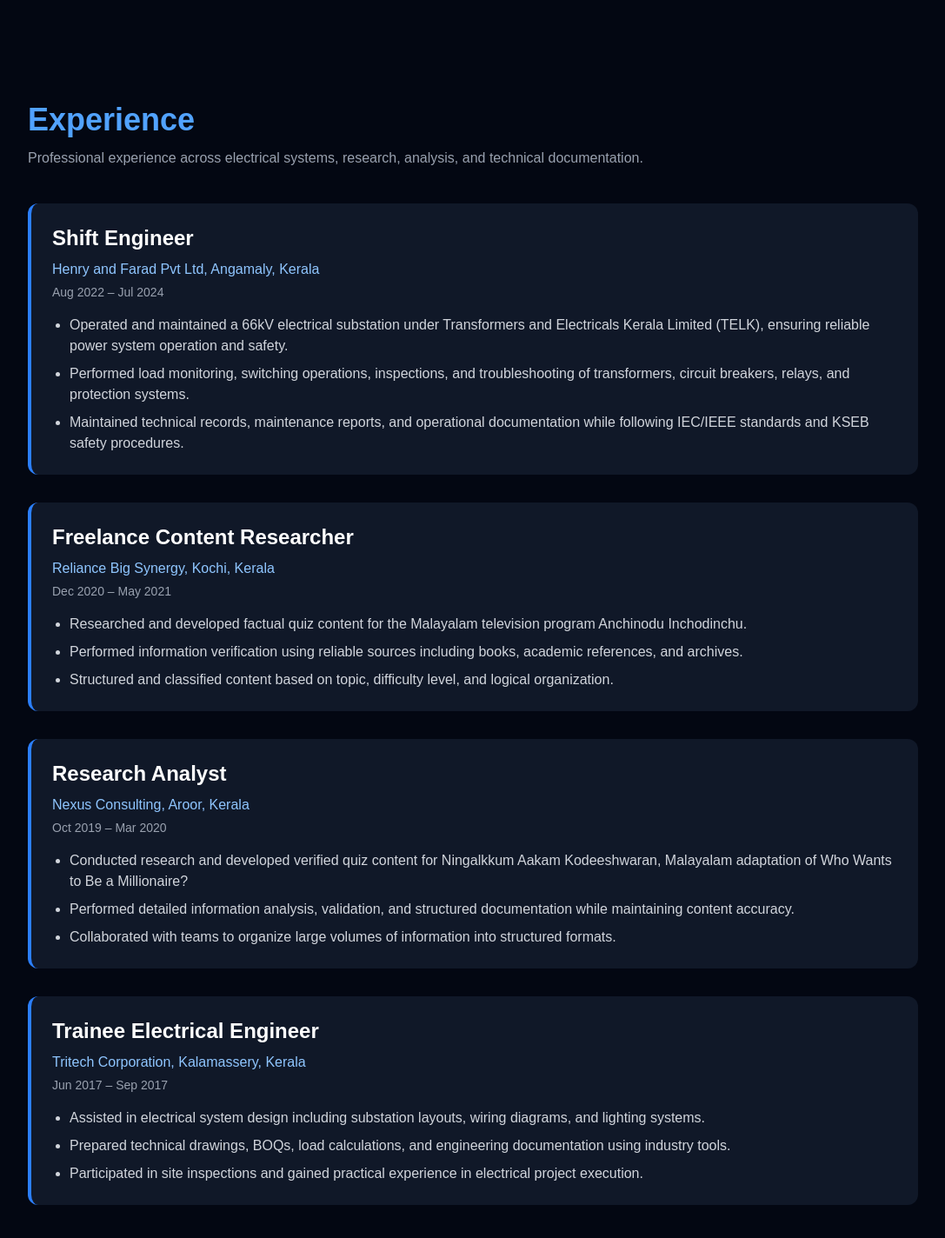
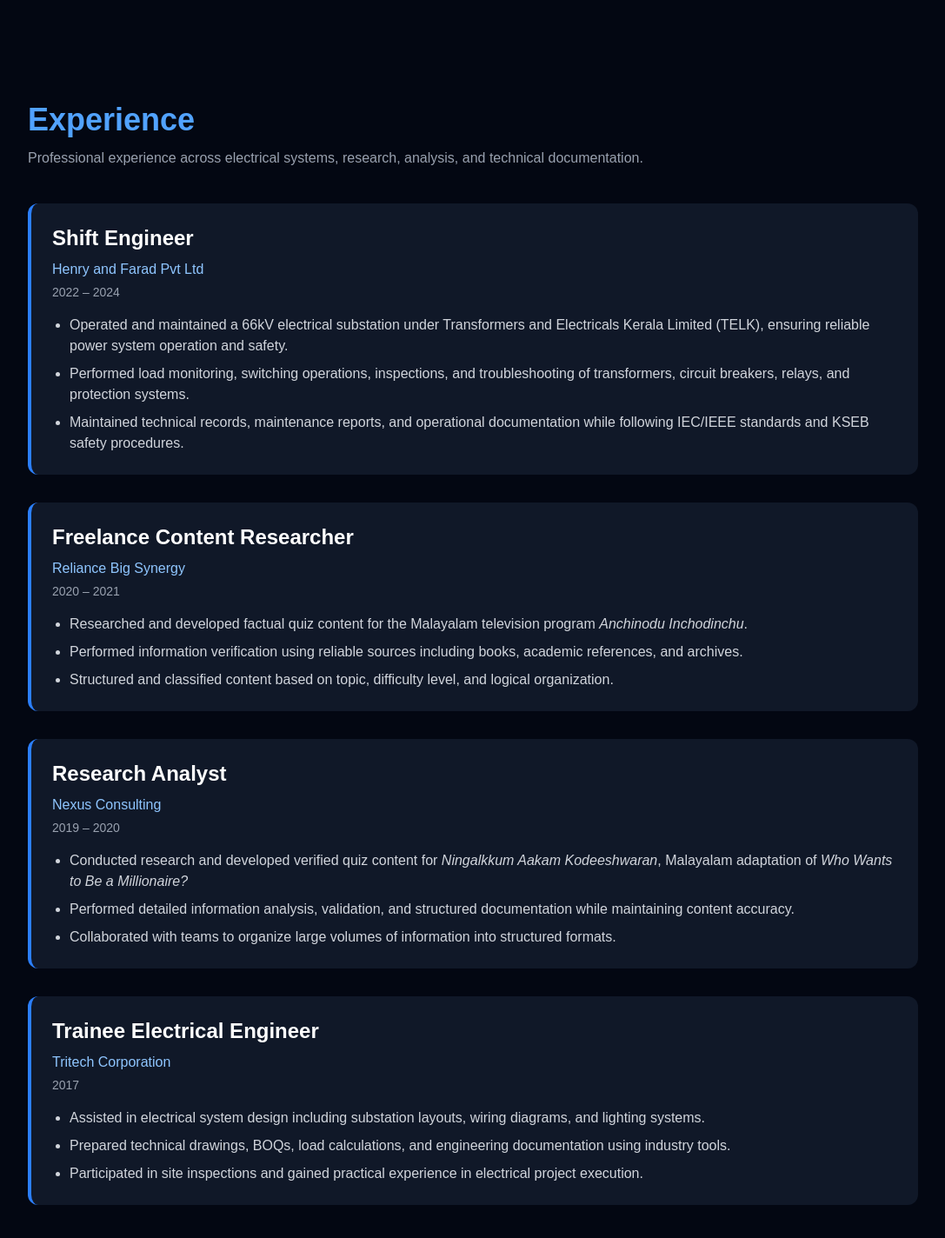
Before and after one commit to sachinmavelil/sachin-portfolio, a Next.js app: page / in a window 1280 px wide. Shown: the part 2774-4198 px from the top of the page at 87% size, without its empty margins (96-1183 px from the left). Built offline with nearby package versions, Linux system fonts and the light colour scheme.

Commit message:
Italicize television program titles in experience section

```diff
--- a/src/components/Experience.tsx
+++ b/src/components/Experience.tsx
@@ -7,8 +7,8 @@
   const experiences = [
     {
       role: "Shift Engineer",
-      company: "Henry and Farad Pvt Ltd, Angamaly, Kerala",
-      duration: "Aug 2022 – Jul 2024",
+      company: "Henry and Farad Pvt Ltd",
+      duration: "2022 – 2024",
       points: [
         "Operated and maintained a 66kV electrical substation under Transformers and Electricals Kerala Limited (TELK), ensuring reliable power system operation and safety.",
         "Performed load monitoring, switching operations, inspections, and troubleshooting of transformers, circuit breakers, relays, and protection systems.",
@@ -18,10 +18,13 @@
 
     {
       role: "Freelance Content Researcher",
-      company: "Reliance Big Synergy, Kochi, Kerala",
-      duration: "Dec 2020 – May 2021",
+      company: "Reliance Big Synergy",
+      duration: "2020 – 2021",
       points: [
-        "Researched and developed factual quiz content for the Malayalam television program Anchinodu Inchodinchu.",
+        <>
+          Researched and developed factual quiz content for the Malayalam television program{" "}
+          <em className="italic">Anchinodu Inchodinchu</em>.
+        </>,
         "Performed information verification using reliable sources including books, academic references, and archives.",
         "Structured and classified content based on topic, difficulty level, and logical organization.",
       ],
@@ -29,10 +32,14 @@
 
     {
       role: "Research Analyst",
-      company: "Nexus Consulting, Aroor, Kerala",
-      duration: "Oct 2019 – Mar 2020",
+      company: "Nexus Consulting",
+      duration: "2019 – 2020",
       points: [
-        "Conducted research and developed verified quiz content for Ningalkkum Aakam Kodeeshwaran, Malayalam adaptation of Who Wants to Be a Millionaire?",
+        <>
+          Conducted research and developed verified quiz content for{" "}
+          <em className="italic">Ningalkkum Aakam Kodeeshwaran</em>, Malayalam adaptation of{" "}
+          <em className="italic">Who Wants to Be a Millionaire?</em>
+        </>,
         "Performed detailed information analysis, validation, and structured documentation while maintaining content accuracy.",
         "Collaborated with teams to organize large volumes of information into structured formats.",
       ],
@@ -40,8 +47,8 @@
 
     {
       role: "Trainee Electrical Engineer",
-      company: "Tritech Corporation, Kalamassery, Kerala",
-      duration: "Jun 2017 – Sep 2017",
+      company: "Tritech Corporation",
+      duration: "2017",
       points: [
         "Assisted in electrical system design including substation layouts, wiring diagrams, and lighting systems.",
         "Prepared technical drawings, BOQs, load calculations, and engineering documentation using industry tools.",
@@ -59,11 +66,9 @@
 
       <div className="mx-auto max-w-5xl">
 
-
         <h2 className="text-4xl font-bold text-blue-400">
           Experience
         </h2>
-
 
         <p className="mt-3 text-gray-400">
           Professional experience across electrical systems, research,
@@ -72,7 +77,6 @@
 
 
         <div className="mt-10 space-y-8">
-
 
           {experiences.map((experience,index)=>(
 
@@ -103,7 +107,6 @@
 
             >
 
-
               <h3 className="text-2xl font-semibold">
                 {experience.role}
               </h3>
@@ -121,9 +124,9 @@
 
               <ul className="mt-4 list-disc space-y-2 pl-5 text-gray-300">
 
-                {experience.points.map((point)=>(
+                {experience.points.map((point,index)=>(
 
-                  <li key={point}>
+                  <li key={index}>
                     {point}
                   </li>
 
```
